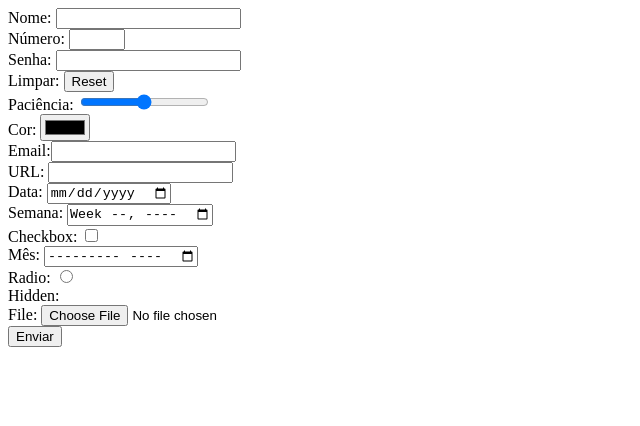
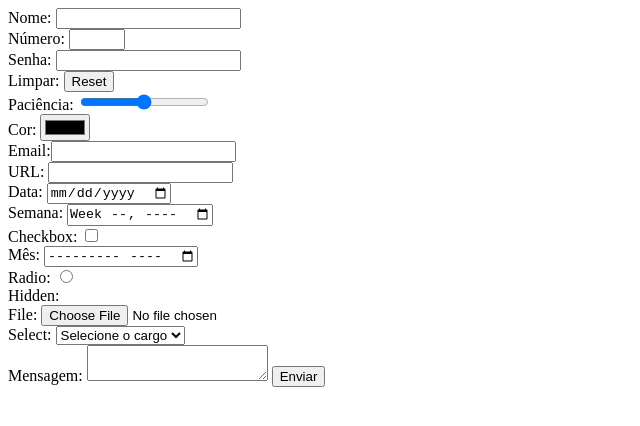
Before and after one commit to VitorEAmorim/html-dio, a plain HTML site: page form.html in a window 1280 px wide. Shown: the whole page, without its empty margins (0-640 px from the left). Drawn offline with Linux system fonts and the light colour scheme.

Commit message:
Adicionando novos tipos de tags ao fomulário

```diff
--- a/form.html
+++ b/form.html
@@ -23,6 +23,19 @@
             <label>Radio:</label> <input type="radio" name="radio" /><br>
             <label>Hidden:</label> <input type="hidden" name="hidden" /><br>
             <label>File:</label> <input type="file" name="file" /><br>
+            <label>Select:</label>
+                <select name="option">
+                    <option value="">Selecione o cargo</option>
+                    <option value="Admnistrativo">Admnistrativo</option>
+                    <option value="Ti">TI</option>
+                    <option value="gerente">Gerente</option>
+                    <option value="diretor">Diretor</option>
+                </select>
+            <br>
+            <label>Mensagem:</label>
+            <textarea name=" mensage"></textarea>
+
+
 
             <button type="submit">Enviar</button>
         </form>
```
Also changed, not shown: index.html (+1 -4 lines).
